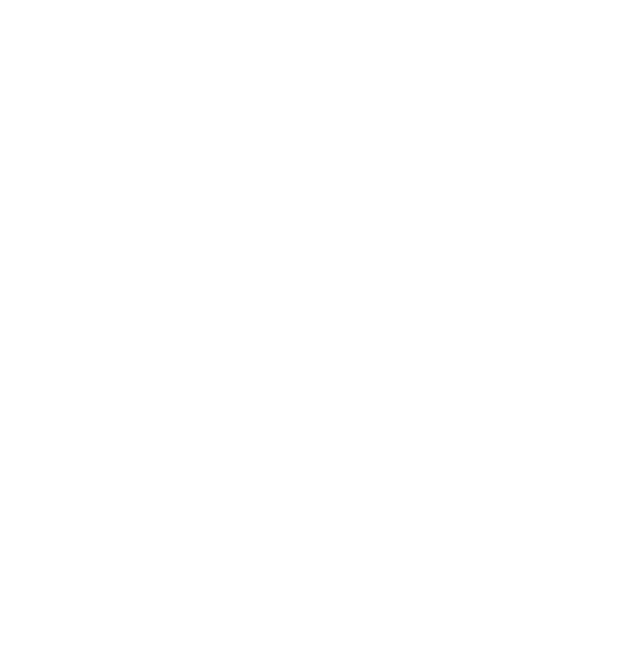
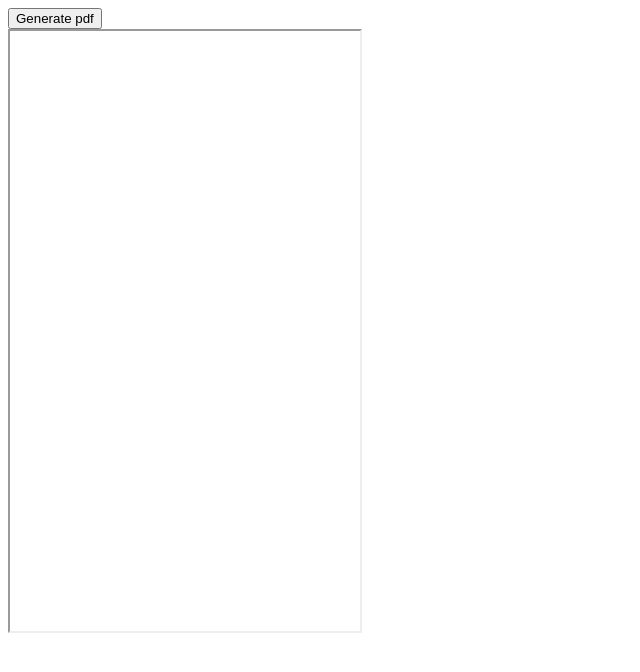
Before and after one commit to marcin-wosinek/esbuild-lazy-load, a website with bundled scripts: page index.html in a window 1280 px wide. Shown: the whole page, without its empty margins (0-640 px from the left). Built offline with nearby package versions, Linux system fonts and the light colour scheme.

Commit message:
add view

```diff
--- a/index.html
+++ b/index.html
@@ -5,6 +5,8 @@
     <title>Lazy load in esbuild</title>
     <link rel="shortcut icon" href="#" />
 
+    <div id="view"></div>
+
     <script type="module" src="./dist/main.js"></script>
   </head>
   <body></body>
--- a/src/index.js
+++ b/src/index.js
@@ -1 +1,5 @@
-console.log("test");
+const view = document.getElementById("view");
+
+view.innerHTML = `<button id="pdf-button">Generate pdf</button>
+<br>
+<iframe id="pdf" style="width: 350px; height: 600px"></iframe>`;
```
Also changed, not shown: dist/main.js.
